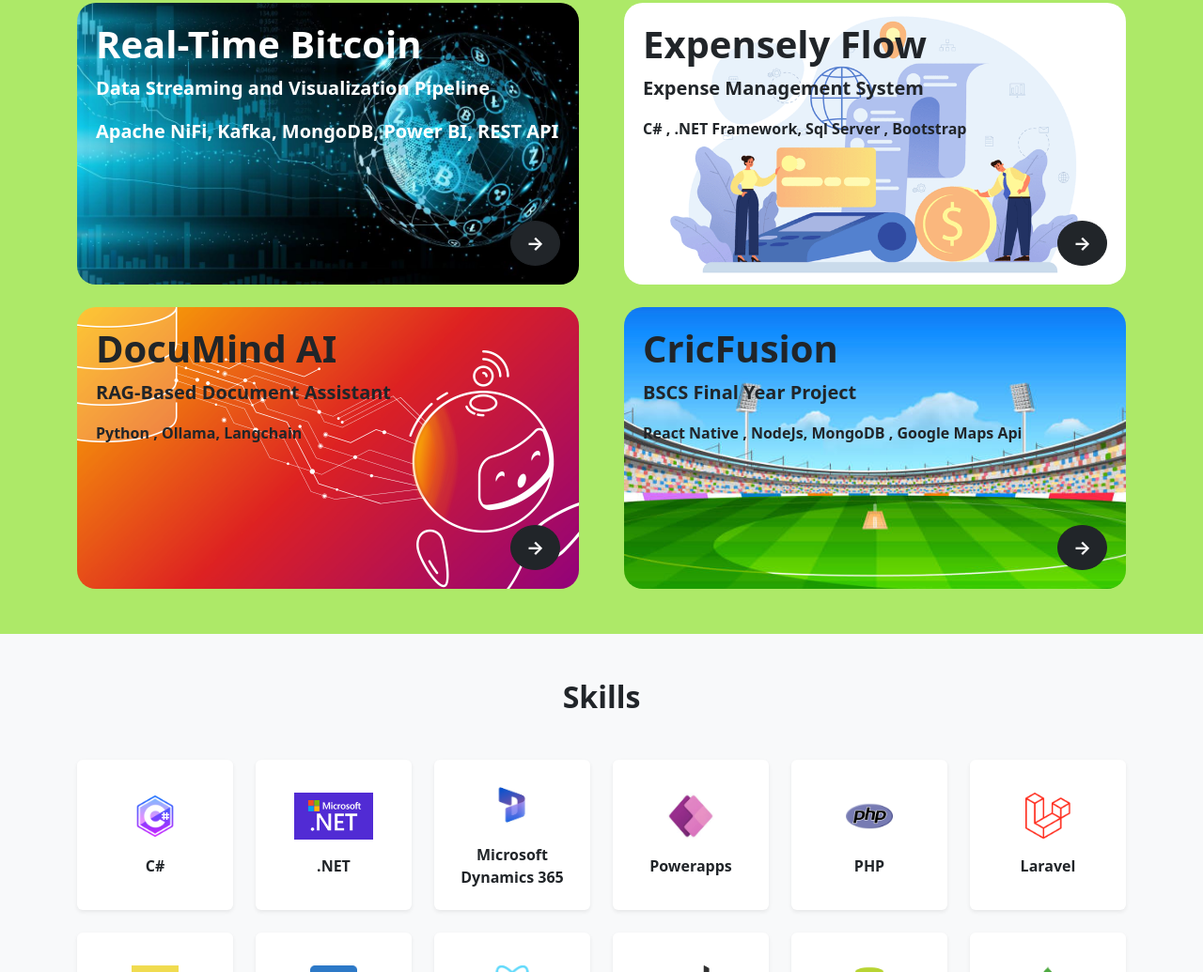
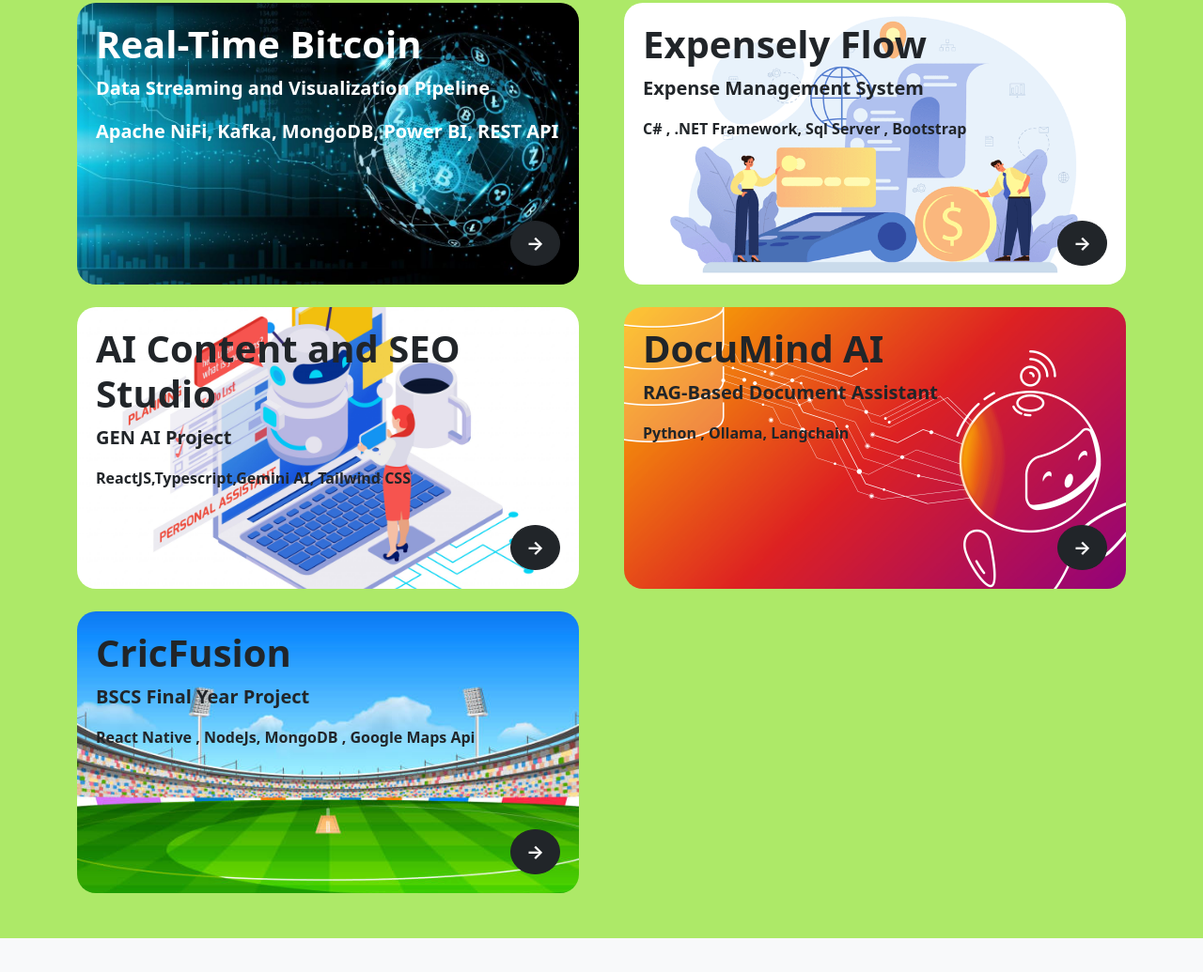
Before and after one commit to KhawajaAbdullah2000/portfolio, a plain HTML site: page index.html in a window 1280 px wide. Shown: the part 1017-2052 px from the top of the page at 94% size. Drawn offline with nearby package versions, Linux system fonts and the light colour scheme.

Commit message:
added content studio app

```diff
--- a/index.html
+++ b/index.html
@@ -160,6 +160,22 @@
                                 <h3 class="fw-bold fs-1">Expensely Flow</h3>
                                 <p class="fs-5">Expense Management System</p>
                                 <p>C# , .NET Framework, Sql Server , Bootstrap</p>
+                            </div>
+                            <div class="btn btn-dark btn-lg rounded-circle align-self-end fw-bold">
+                                &rarr;
+                            </div>
+                        </div>
+                    </a>
+                </div>
+
+                  <div class="col-md-6">
+                    <a href="assets/AI Content and SEO Studio.pdf" target="_blank" class="text-decoration-none">
+                        <div class="project-card text-dark fw-bold d-flex flex-column justify-content-between"
+                            style="background-image: url('assets/ai_content_studio_cover.jpg');">
+                            <div>
+                                <h3 class="fw-bold fs-1">AI Content and SEO Studio</h3>
+                                <p class="fs-5">GEN AI Project</p>
+                                <p>ReactJS,Typescript,Gemini AI, Tailwind CSS</p>
                             </div>
                             <div class="btn btn-dark btn-lg rounded-circle align-self-end fw-bold">
                                 &rarr;
```
Also changed, not shown: assets/ai_content_studio_cover.jpg (added), 1 other file.
